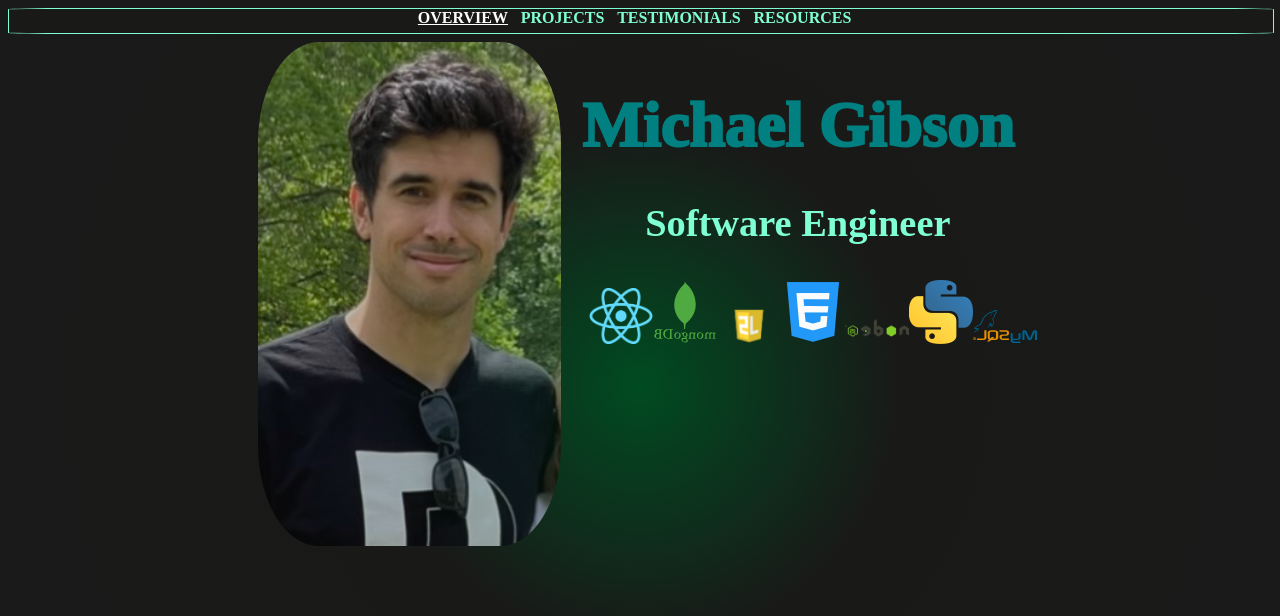
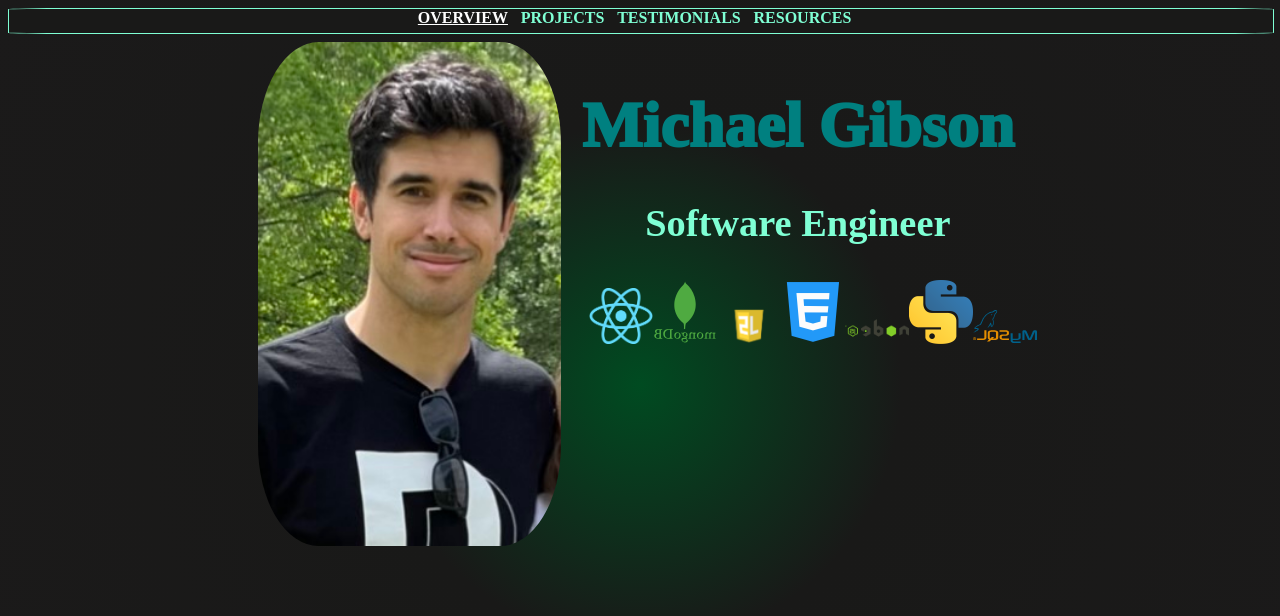
Before and after one commit to MGibson7/mgibson7portfolio, a React (Create React App) app: page / in a window 1280 px wide. Shown: the top 616 px of the page. Built offline with nearby package versions, Linux system fonts and the light colour scheme.

Commit message:
mouse over event on pic

```diff
--- a/src/components/overview/Overview.jsx
+++ b/src/components/overview/Overview.jsx
@@ -7,8 +7,8 @@ const Overview = () => {
         <div className="left">
         <img
     src="./mg4.jpg"
-    onMouseOver={e => (e.currentTarget.style.opacity = "0.9")} alt = ""
-    onMouseOut={e => (e.currentTarget.style.opacity = "0.7")}
+    onMouseOver={e => (e.currentTarget.style.border = "5px solid #7fffd4")} alt = ""
+    onMouseOut={e => (e.currentTarget.style.border = "none")}
   />
 
         </div>
--- a/src/components/overview/overview.css
+++ b/src/components/overview/overview.css
@@ -23,7 +23,7 @@
     margin-bottom: 0px;
     vertical-align: middle;
     margin-right: 1vw;
-    opacity: 0.7;
+    opacity: 1;
 }
 
 .center{
```
